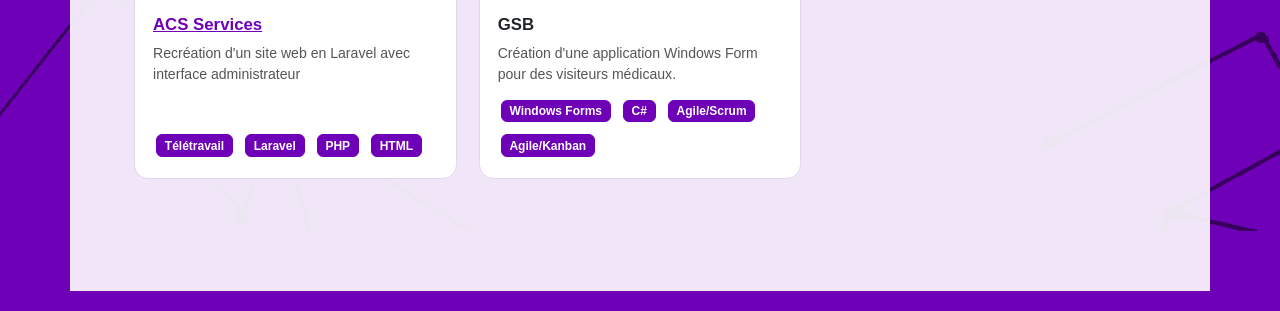
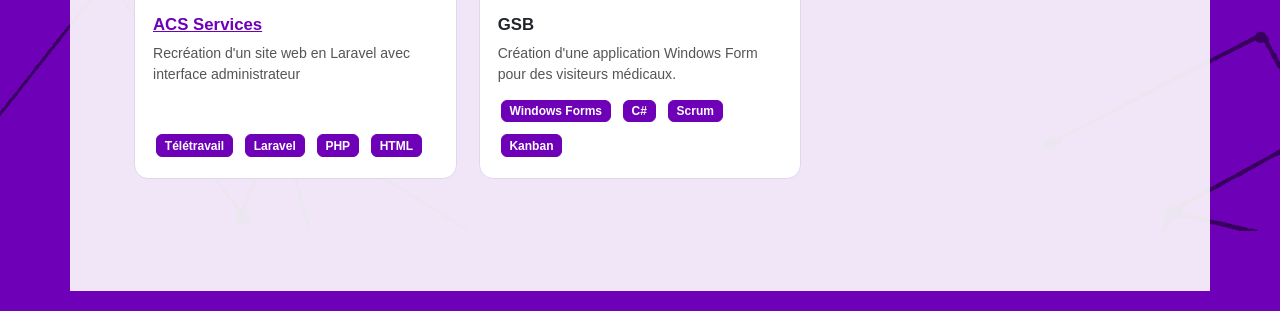
Before and after one commit to RemiFM-Pro/RemiFM-Pro, a plain HTML site: page pages/projets.html in a window 1280 px wide. Shown: the part 569-880 px from the top of the page. Drawn offline with nearby package versions, Linux system fonts and the light colour scheme; a web font is replaced by a local one.

Commit message:
Update project tags for Agile methodologies

```diff
--- a/pages/projets.html
+++ b/pages/projets.html
@@ -43,8 +43,8 @@
                         <div class="projet-tags">
                             <span class="badge badge-dark">Windows Forms</span>
                             <span class="badge badge-dark">C#</span>
-                            <span class="badge badge-dark">Agile/Scrum</span>
-                            <span class="badge badge-dark">Agile/Kanban</span>
+                            <span class="badge badge-dark">Scrum</span>
+                            <span class="badge badge-dark">Kanban</span>
                         </div>
                     </div>
                 </div>
```
